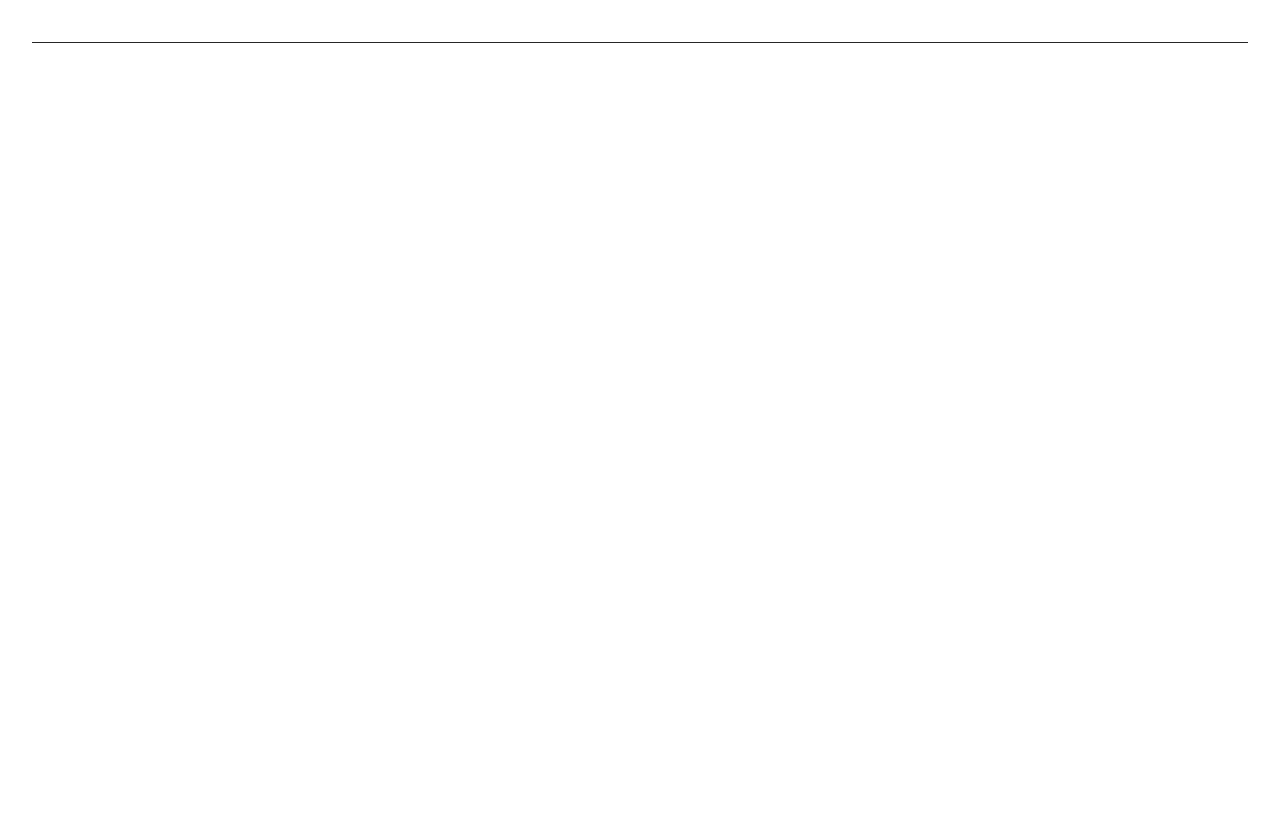
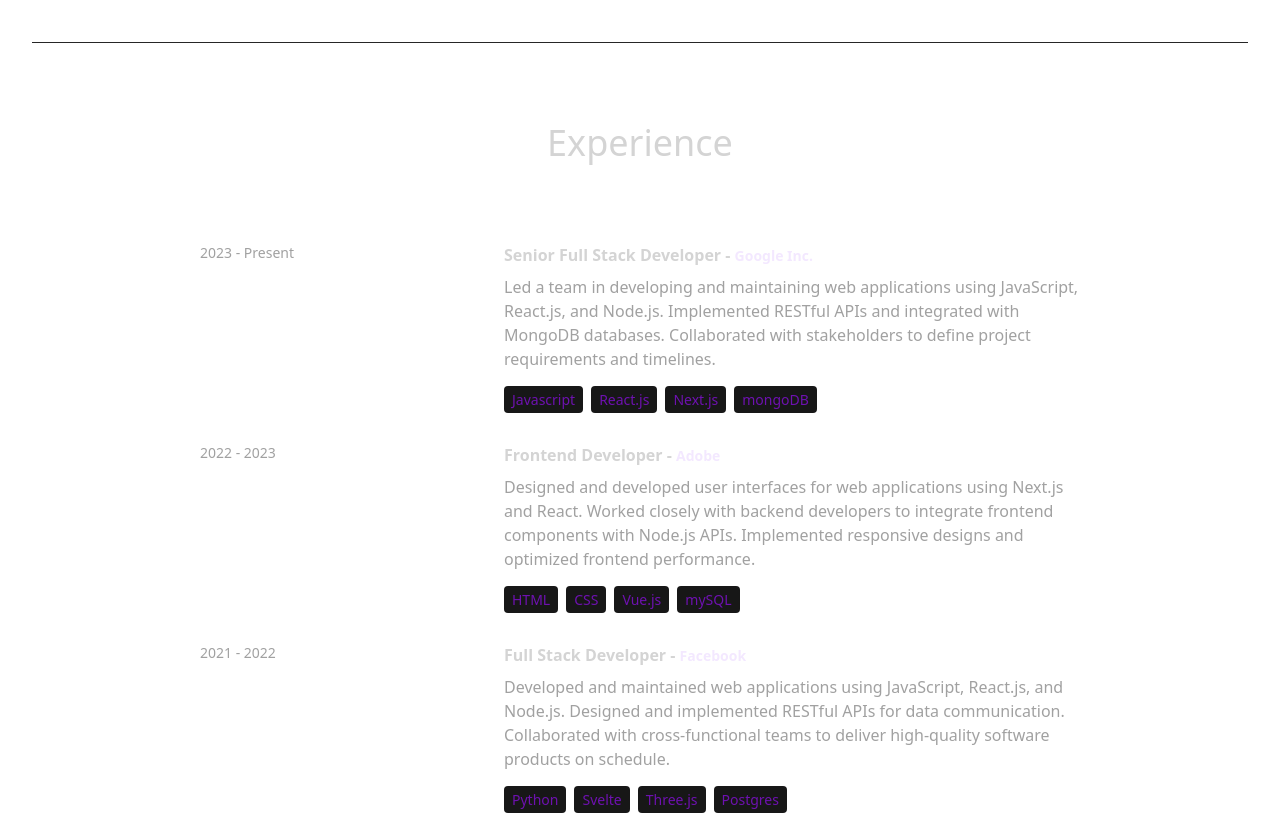
Before and after one commit to pranaychinde936/portfolio, a React (Vite) app: page / in a window 1280 px wide. Shown: the part 1740-2555 px from the top of the page. Before the commit the page ends 1783 px from the top, so only its background shows below. Built offline with nearby package versions, Linux system fonts and the light colour scheme.

Commit message:
add experience

```diff
--- a/src/App.jsx
+++ b/src/App.jsx
@@ -3,6 +3,7 @@ import Nav from './components/Nav'
 import Hero from './components/Hero';
 import About from './components/About';
 import Technologies from './components/Technologies';
+import Experience from './components/Experience';
 
 function App() {
   return (
@@ -15,6 +16,7 @@ function App() {
         <Hero />
         <About />
         <Technologies />
+        <Experience />
       </div>
     </div>
   )
--- /dev/null
+++ b/src/components/Experience.jsx
@@ -0,0 +1,38 @@
+import React from "react";
+import { EXPERIENCES } from "../constants";
+
+const Experience = () => {
+  return (
+    <div className="border-b border-neutral-900 pb-4">
+      <h2 className="my-20 text-center text-4xl">Experience</h2>
+      <div>
+        {EXPERIENCES.map((experience, index) => (
+          <div key={index} className="mb-8 flex flex-wrap lg:justify-center">
+            <div className="w-full lg:w-1/4">
+              <p className="mb-2 text-sm text-neutral-400">{experience.year}</p>
+            </div>
+            <div className="w-full max-w-xl lg:w-3/4">
+              <h6 className="mb-2 font-semibold">
+                {experience.role} -{" "}
+                <span className="text-sm text-purple-100">
+                  {experience.company}
+                </span>
+              </h6>
+              <p className="mb-4 text-neutral-400">{experience.description}</p>
+              {experience.technologies.map((tech, index) => (
+                <span
+                  key={index}
+                  className="mr-2 mt-4 rounded bg-neutral-900 px-2 py-1 text-sm font-medium text-purple-800"
+                >
+                  {tech}
+                </span>
+              ))}
+            </div>
+          </div>
+        ))}
+      </div>
+    </div>
+  );
+};
+
+export default Experience;
```
